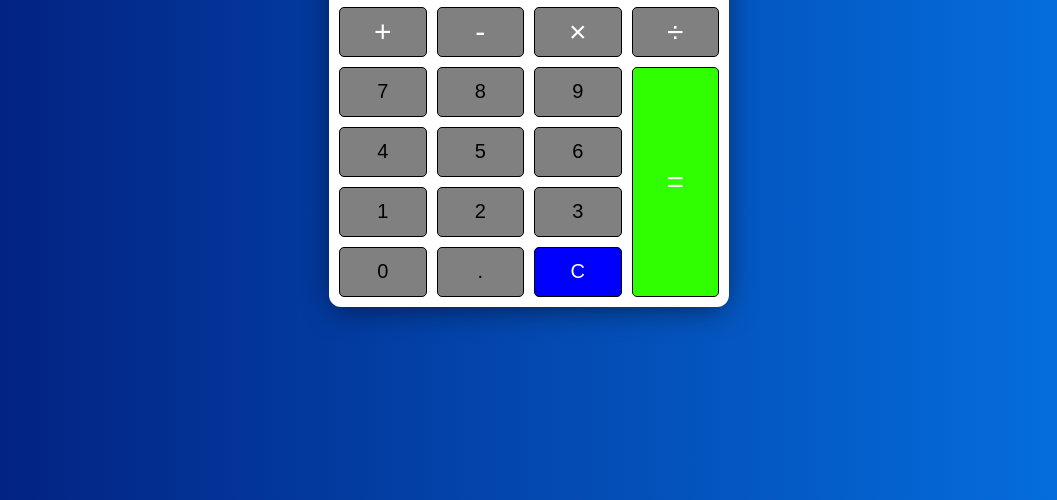
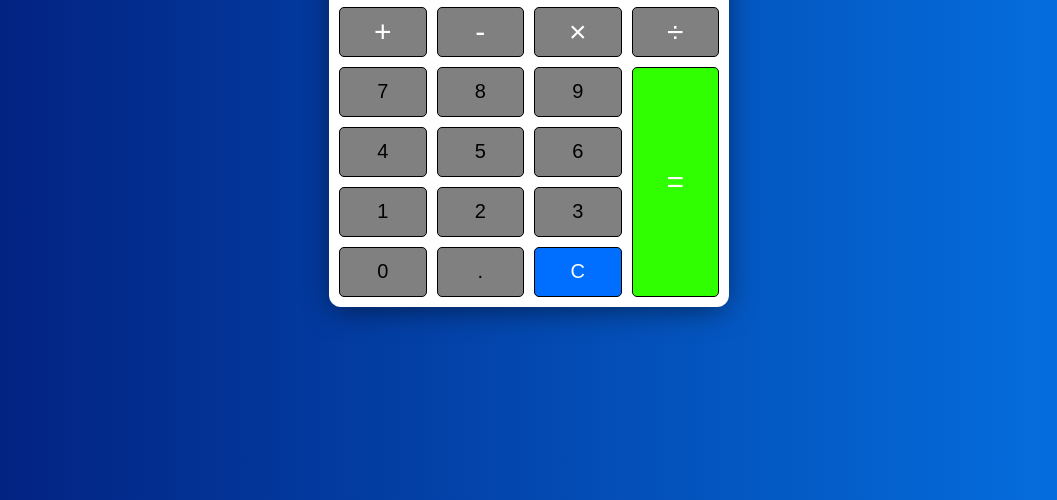
Before and after one commit to Djones917/Calculator_2021, a plain HTML site: page index.html in a window 1280 px wide. Shown: the part 300-800 px from the top of the page, without its empty margins (111-1168 px from the left). Drawn offline with Linux system fonts and the light colour scheme.

Commit message:
changed clear button color

```diff
--- a/style.css
+++ b/style.css
@@ -84,12 +84,12 @@ body {
   }
 
   .clear {
-    background: rgb(0, 0, 255);
+    background: rgb(0, 110, 255);
     color: white;
   }
 
   .clear:hover {
-    filter: brightness(150%);
+    filter: brightness(90%);
   }
 
   .equal-sign {
```
